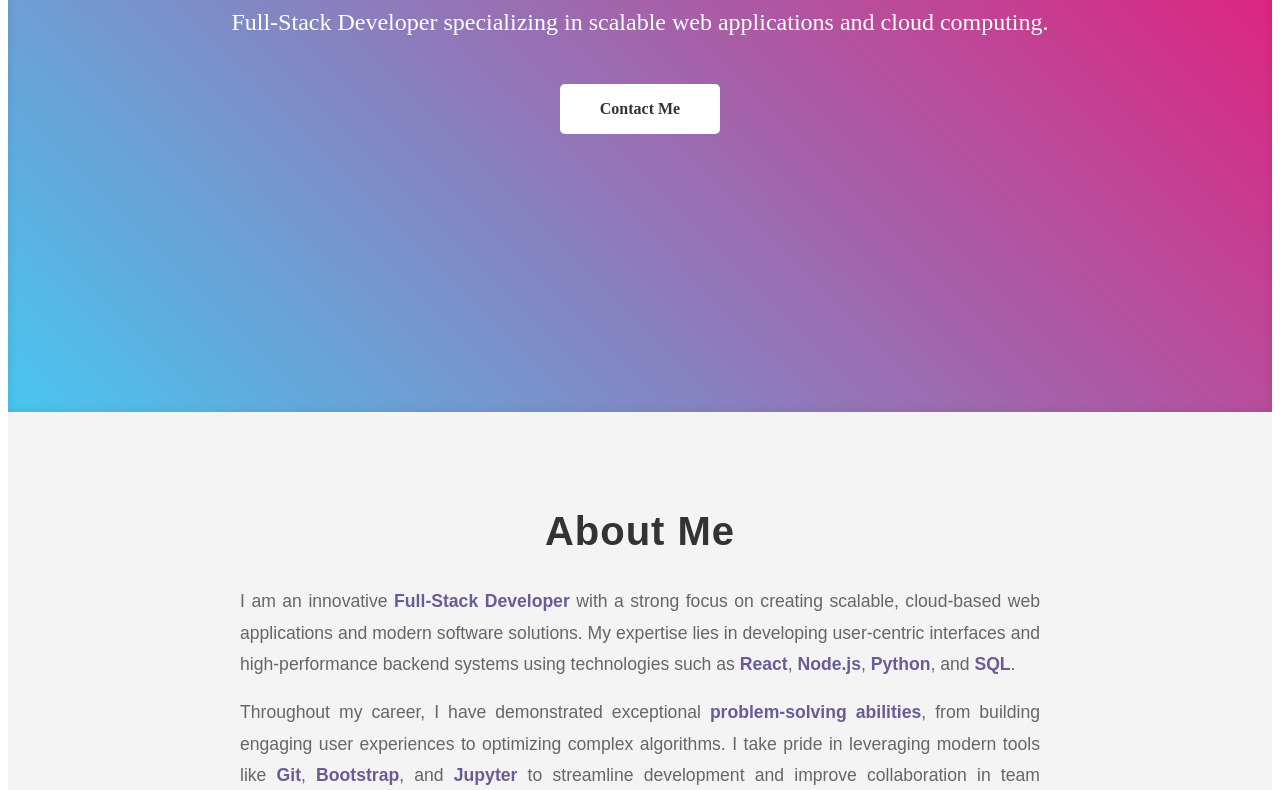
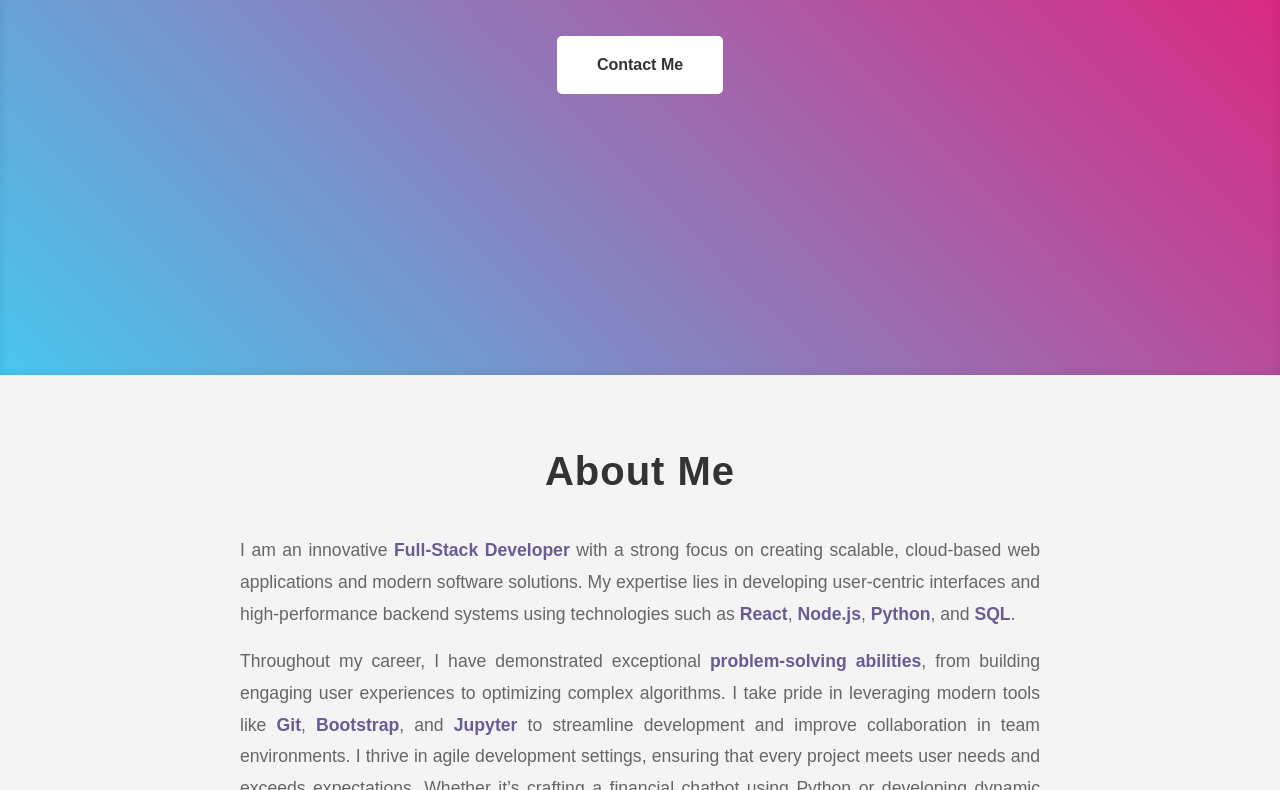
Before and after one commit to KunalLabs/Portfolio, a plain HTML site: page index.html in a window 1280 px wide. Shown: the part 495-1285 px from the top of the page. Drawn offline with Linux system fonts and the light colour scheme; a script that the page names is missing.

Commit message:
Update style.css

```diff
--- a/style.css
+++ b/style.css
@@ -1,5 +1,18 @@
 /* General Styles */
+* {
+    box-sizing: border-box;
+    margin: 0;
+    padding: 0;
+    text-decoration: none;
+}
 
+body {
+    font-family: Arial, sans-serif;
+    margin: 0;
+    padding: 0;
+    line-height: 1.6;
+    background-color: #f4f4f4;
+}
 
 /* Header */
 header {
```
